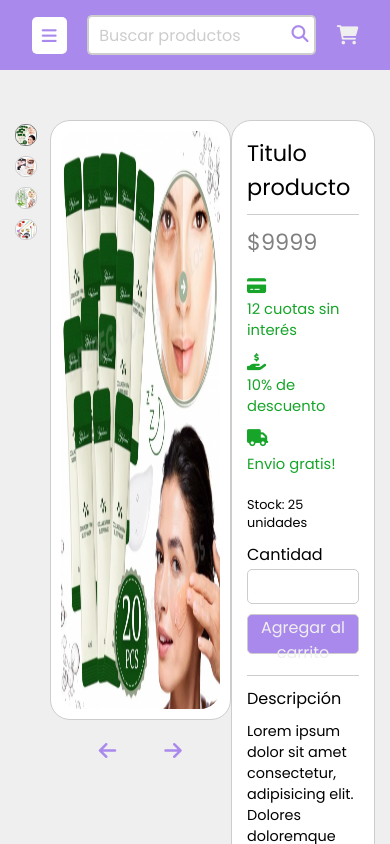
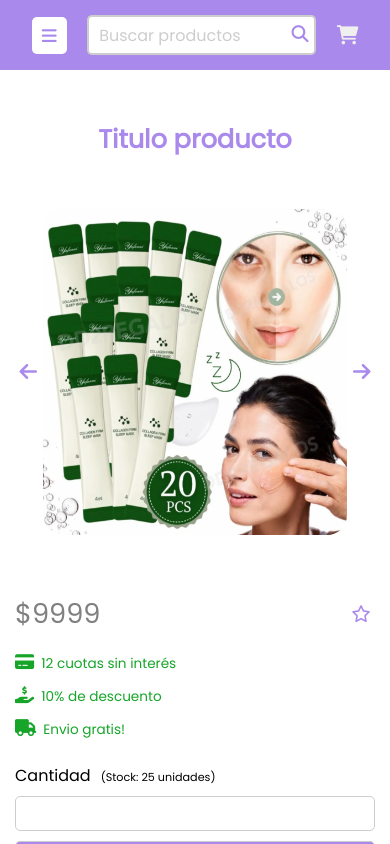
Before and after one commit to lorenzoSanchez97/ShowRoom, a React (Vite) app in the folder ShowRoom-FrontEnd/: page /productDetail in a window 390 px wide. Shown: the top 844 px of the page. Built offline with nearby package versions, Linux system fonts and the light colour scheme.

Commit message:
Vista detalle de producto full responsive

```diff
--- a/ShowRoom-FrontEnd/src/components/ProductDetail/ProductDetail.jsx
+++ b/ShowRoom-FrontEnd/src/components/ProductDetail/ProductDetail.jsx
@@ -7,10 +7,12 @@ function ProductDetail() {
     return (
         <>
             <main className="product-detail-main">
+                <h1 className="titulo-producto-responsive">Titulo producto</h1>
                 <ProductImages />
                 <section className="detalle-producto">
+                    <i class="fa-regular fa-star fav-icon"></i>
                     <h1 className="titulo-producto">Titulo producto</h1>
-                    <h1 className="precio-producto-detail">$9999</h1>
+                    <h1 className="precio-producto-detail">$9999 </h1>
                     <div className="incons-container">
                         <i className="fa-solid fa-credit-card" id="cuotas-producto-icon"></i>
                         <h1 className="cuotas"> 12 cuotas sin interés</h1>
@@ -23,9 +25,9 @@ function ProductDetail() {
                         <i className="fa-solid fa-truck" id="envio-producto-icon"></i>
                         <h1 className="envio-producto">Envio gratis!</h1>
                     </div>
-                    <h1 className="stock-producto">Stock: 25 unidades</h1>
                     <form className="cantidad-formulario" action="" method="">
                         <label htmlFor="cantidad">Cantidad</label>
+                    <h1 className="stock-producto">(Stock: 25 unidades)</h1>
                         <input id="cantidad" type="number" />
                         <button className="agregar-carrito">Agregar al carrito</button>
                     </form>
--- a/ShowRoom-FrontEnd/src/components/ProductDetail/productDetail.css
+++ b/ShowRoom-FrontEnd/src/components/ProductDetail/productDetail.css
@@ -12,10 +12,8 @@
     border-radius: 20px;
     padding: 15px;
     height: fit-content;
-}
-
-.detalle-producto {
     border: 1px solid var(--bordes);
+    position: relative;
 }
 
 .detalle-producto h1 {
@@ -23,30 +21,33 @@
 }
 
 .titulo-producto {
-    font-size: 1.4rem;
+    font-size: 1.5rem;
     padding-bottom: 10px;
     border-bottom: 1px solid var(--bordes);
     color: black;
 }
 
 .precio-producto-detail {
-    font-size: 1.4rem;
+    font-size: 1.7rem;
     margin-top: 10px;
     margin-bottom: 15px;
     color: var(--color3);
 }
 
 .stock-producto {
-    font-size: 0.8rem;
+    font-size: 0.7rem;
     color: black;
     margin-bottom: 10px;
     margin-top: 20px;
+    display: inline-block;
 }
 
 .cantidad-formulario label {
     display: block;
     color: black;
     margin-bottom: 2px;
+    display: inline-block;
+    margin-right: 10px;
 }
 
 .cantidad-formulario input {
@@ -68,7 +69,7 @@
 .descripcion-producto-titulo {
     font-size: 1rem;
     margin-top: 10px;
-    margin-bottom: 10px;
+    margin-bottom: 15px;
     padding-top: 10px;
     color: black;
     border-top: 1px solid var(--bordes);
@@ -114,6 +115,81 @@
     background-color: var(--color3);
 }
 
-@media (width < 769px) {
+.titulo-producto-responsive {
+    display: none;
+}
+
+.fav-icon {
+    position: absolute;
+    top: 19.5px;
+    right: 19.5px;
+}
+
+.cantidad-formulario label,
+.descripcion-producto-titulo {
+    font-size: 1.15rem;
+}
+
+@media (width <=768px) {
+    .product-detail-main {
+        flex-direction: column;
+        align-items: center;
+        row-gap: 50px;
+    }
+
+    .titulo-producto {
+        display: none;
+    }
+
+    .titulo-producto-responsive {
+        display: block;
+        font-size: 1.8rem;
+        width: 75%;
+        text-align: center;
+    }
+
+    main,
+    #root {
+        background-color: white;
+    }
+
+    .detalle-producto {
+        width: 70vw;
+    }
+
+    .precio-producto-detail {
+        margin-top: 0;
+    }
+
+    .detalle-producto {
+        padding: 8px 15px;
+    }
+
+    @media (width < 426px) {
+        .detalle-producto {
+            width: 100vw;
+        }
+
+        .titulo-producto-responsive {
+            font-size: 1.6rem;
+        }
+
+        .detalle-producto {
+            border: none;
+        }
+
+        .envio-producto,
+        .descuento,
+        .cuotas,
+        .descripcion-producto {
+            font-size: 0.85rem;
+        }
+
+        .cantidad-formulario button,
+        .cantidad-formulario label,
+        .descripcion-producto-titulo {
+            font-size: 1rem;
+        }
+    }
 
 }
--- a/ShowRoom-FrontEnd/src/components/ProductImages/productImages.css
+++ b/ShowRoom-FrontEnd/src/components/ProductImages/productImages.css
@@ -64,6 +64,53 @@
     font-size: 20px;
 }
 
-@media (width < 769px) {
+@media (width < 920px) {
+    .mini-imagenes-container {
+        display: none;
+    }
 
+    .imagen-producto {
+        width: 97%;
+    }
 }
+
+@media (width <= 768px) {
+    .imagen-producto {
+        width: 100%;
+        border: none;
+        position: relative;
+        padding: 0;
+    }
+
+    .image-button {
+        position: absolute;
+        padding: 47% 5%;
+        top: 3%;
+    }
+
+    .botones .prev {
+        left: -15%;
+    }
+
+    .botones .next {
+        right: -15%;
+    }
+
+    .botones {
+        display: block;
+    }
+
+    .image-button:hover {
+        background: none;
+    }
+
+    .product-images-main-container {
+        width: 70vw;
+    }
+
+    @media (width < 426px) {
+        .product-images-main-container {
+            width: 78vw;
+        }
+    }
+}
```
